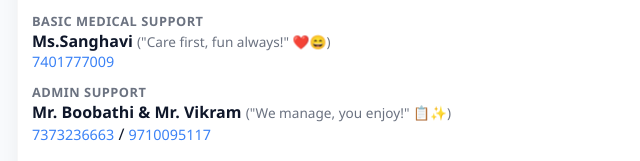
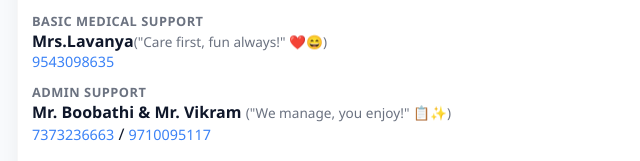
Before and after one commit to shieldhrd-glitch/Tour, a plain HTML site: page index.html in a window 1280 px wide. Shown: the part 3038-3199 px from the top of the page, 195-835 px from the left. Drawn offline with nearby package versions, Linux system fonts and the light colour scheme.

Commit message:
Update index.html

```diff
--- a/index.html
+++ b/index.html
@@ -534,8 +534,8 @@
     <div style="display:grid; grid-template-columns: 1fr; gap:12px; margin-bottom:20px;">
       <div>
         <div style="color:var(--muted); font-size:0.8rem; text-transform:uppercase; letter-spacing:0.5px; font-weight:700;">Basic Medical Support</div>
-        <div style="font-weight:700;">Ms.Sanghavi <span style="font-weight:400; font-size:0.85rem; color:var(--muted);">("Care first, fun always!" ❤️😄)</span></div>
-        <a href="tel:+917401777009" style="font-size:0.9rem; color:var(--accent); text-decoration:none;">7401777009</a>
+        <div style="font-weight:700;">Mrs.Lavanya<span style="font-weight:400; font-size:0.85rem; color:var(--muted);">("Care first, fun always!" ❤️😄)</span></div>
+        <a href="tel:+919543098635" style="font-size:0.9rem; color:var(--accent); text-decoration:none;">9543098635</a>
       </div>
 
       <div>
```
